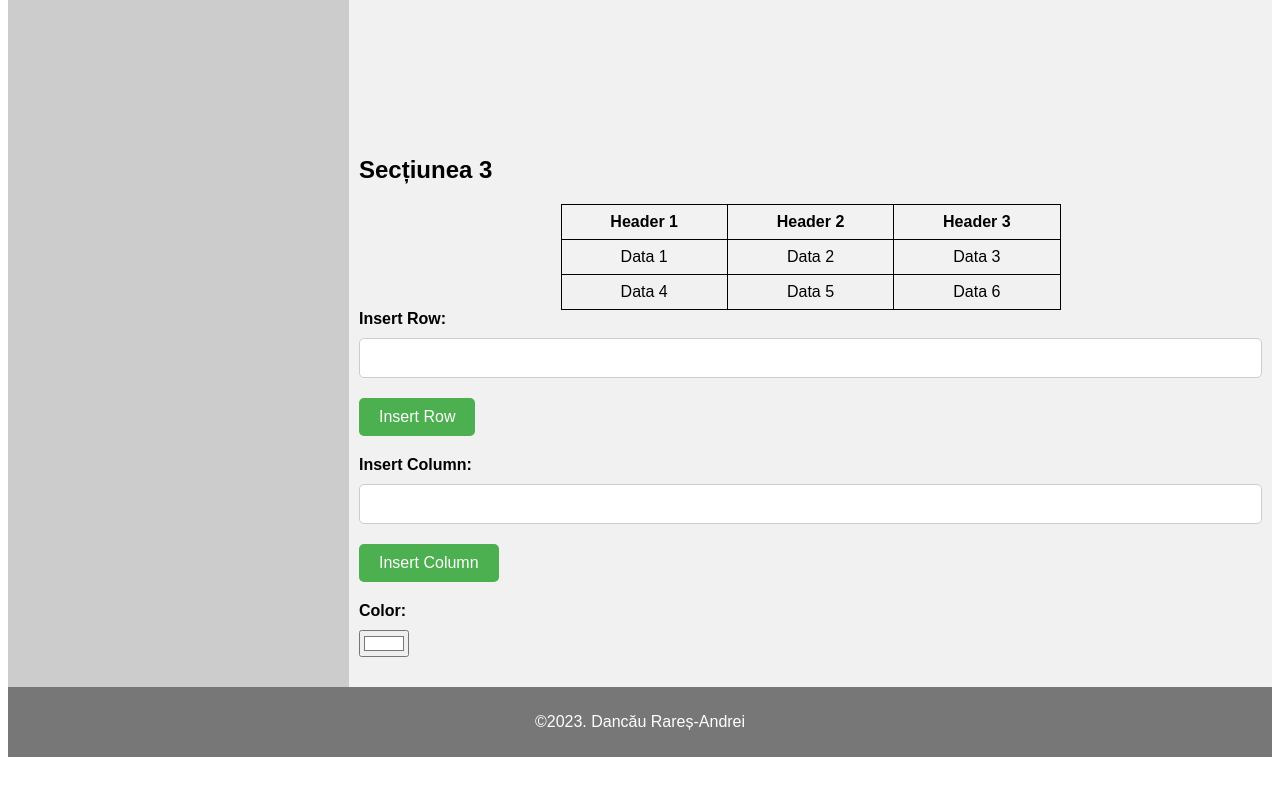
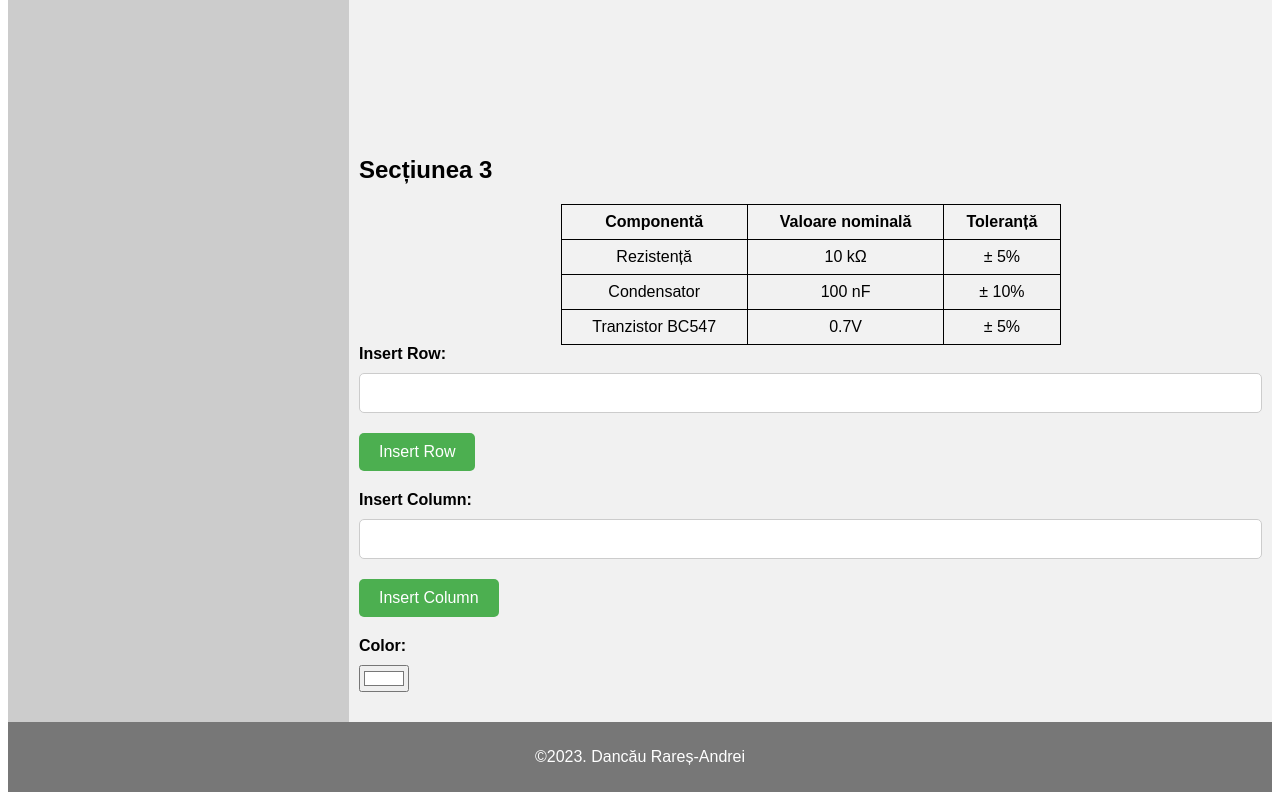
Before and after one commit to DancauRares-Andrei/proiect-1-ProgramareWeb, a plain HTML site: page invat.html in a window 1280 px wide. Shown: the part 1153-1953 px from the top of the page. Before the commit the page ends 1918 px from the top, so only its background shows below. Drawn offline with Linux system fonts and the light colour scheme.

Commit message:
Laborator 5 tema 3 personalizare tabel

```diff
--- a/invat.html
+++ b/invat.html
@@ -45,21 +45,27 @@
     <h2>Secțiunea 3</h2>
     <table id="myTable">
         <tr>
-          <th>Header 1</th>
-          <th>Header 2</th>
-          <th>Header 3</th>
+          <th>Componentă</th>
+          <th>Valoare nominală</th>
+          <th>Toleranță</th>
         </tr>
         <tr>
-          <td>Data 1</td>
-          <td>Data 2</td>
-          <td>Data 3</td>
+          <td>Rezistență</td>
+          <td>10 kΩ</td>
+          <td>± 5%</td>
         </tr>
         <tr>
-          <td>Data 4</td>
-          <td>Data 5</td>
-          <td>Data 6</td>
+          <td>Condensator</td>
+          <td>100 nF</td>
+          <td>± 10%</td>
+        </tr>
+        <tr>
+          <td>Tranzistor BC547</td>
+          <td>0.7V</td>
+          <td>± 5%</td>
         </tr>
       </table>
+
       <label for="row">Insert Row:</label>
       <input type="text" id="row"><button onclick="insertRow()">Insert Row</button>
 
```
